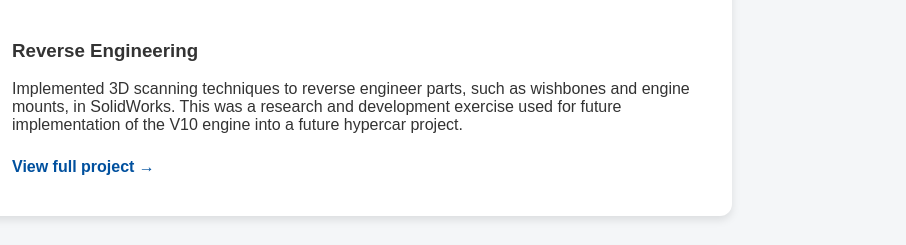
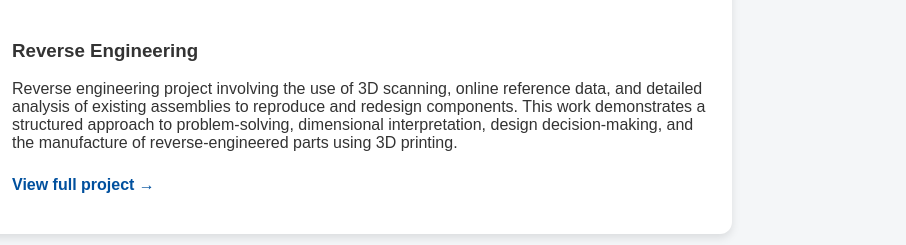
Before and after one commit to Henry-Russell/Henry-Russell.github.io, a plain HTML site: page index.html in a window 1280 px wide. Shown: the part 1651-1896 px from the top of the page, 374-1280 px from the left. Drawn offline with Linux system fonts and the light colour scheme.

Commit message:
Update index.html

```diff
--- a/index.html
+++ b/index.html
@@ -194,7 +194,7 @@
       <img src="images/front_chassis.jpg" alt="Front Chassis Reverse Engineering" />
       <div class="project-text">
         <h3>Reverse Engineering</h3>
-        <p>Implemented 3D scanning techniques to reverse engineer parts, such as wishbones and engine mounts, in SolidWorks. This was a research and development exercise used for future implementation of the V10 engine into a future hypercar project.</p>
+        <p>Reverse engineering project involving the use of 3D scanning, online reference data, and detailed analysis of existing assemblies to reproduce and redesign components. This work demonstrates a structured approach to problem-solving, dimensional interpretation, design decision-making, and the manufacture of reverse-engineered parts using 3D printing.</p>
         <a href="projects/reverse-engineering.html">View full project →</a>
       </div>
     </div>
```
